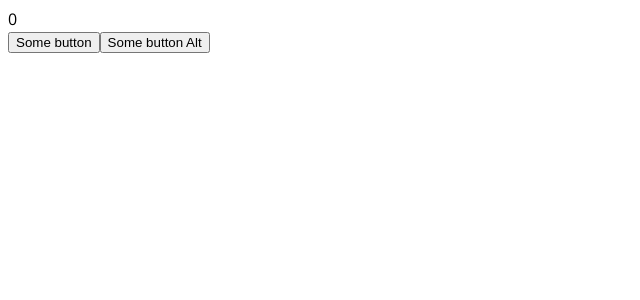
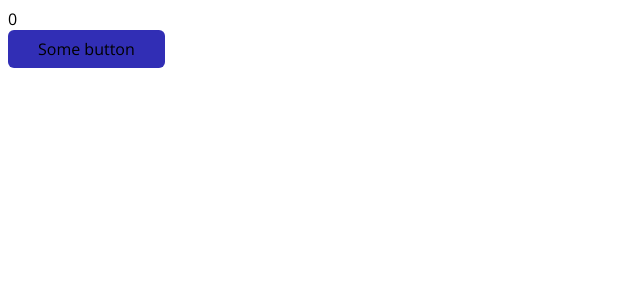
Before and after one commit to dktwho/menau-app, a React (Vite) app: page / in a window 1280 px wide. Shown: the top 300 px of the page, without its empty margins (0-640 px from the left). Built offline with nearby package versions, Linux system fonts and the light colour scheme.

Commit message:
style:add style for button module

```diff
--- a/src/App.tsx
+++ b/src/App.tsx
@@ -1,4 +1,4 @@
-import {Button, ButtonAlt} from "./components/Button/Button.tsx";
+import {Button} from "./components/Button/Button.tsx";
 import {useState} from "react";
 
 function App() {
@@ -8,7 +8,6 @@ function App() {
     <>
         <div>{counter}</div>
         <Button onClick={()=> setCounter(prev => prev + 1)}>Some button</Button>
-        <ButtonAlt onClick={()=> console.log('btnalt')}>Some button Alt</ButtonAlt>
     </>
   )
 }
--- a/src/components/Button/Button.module.css
+++ b/src/components/Button/Button.module.css
@@ -0,0 +1,16 @@
+.button {
+    border-radius: 6px;
+    padding: 8px 30px;
+    font-family: inherit;
+    cursor: pointer;
+    transition: background 0.25s;
+    font-size: 16px;
+    border: none;
+}
+
+.accent:hover {
+    background: #222096;
+}
+.accent {
+    background: #312EB5;
+}
--- a/src/components/Button/Button.tsx
+++ b/src/components/Button/Button.tsx
@@ -1,16 +1,9 @@
 import {ButtonProps} from "./Button.props.ts";
 import cn from 'classnames'
-import {FC} from "react";
-import './Button.module.css'
+import styles from './Button.module.css'
 
 export const Button = ({children, className, ...props}: ButtonProps) => {
     return (
-        <button className={cn('button accent', className)} {...props}>{children}</button>
+        <button className={cn(styles['button'],  styles['accent'], className)} {...props}>{children}</button>
     );
 };
-
-export const ButtonAlt: FC<ButtonProps> = ({children, className, ...props}) => {
-    return (
-        <button className={cn('button accent', className)} {...props}>{children}</button>
-    )
-}
```
